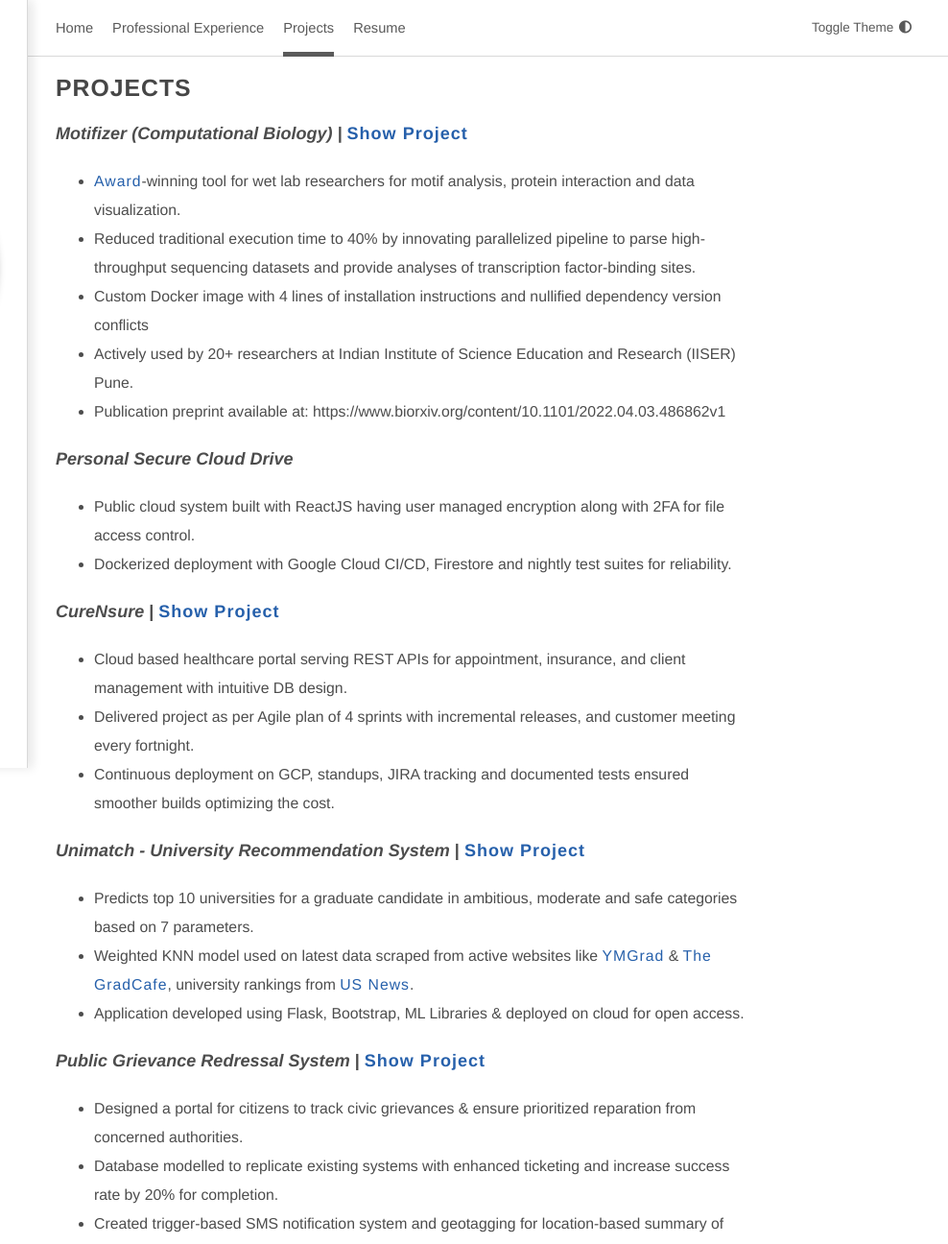
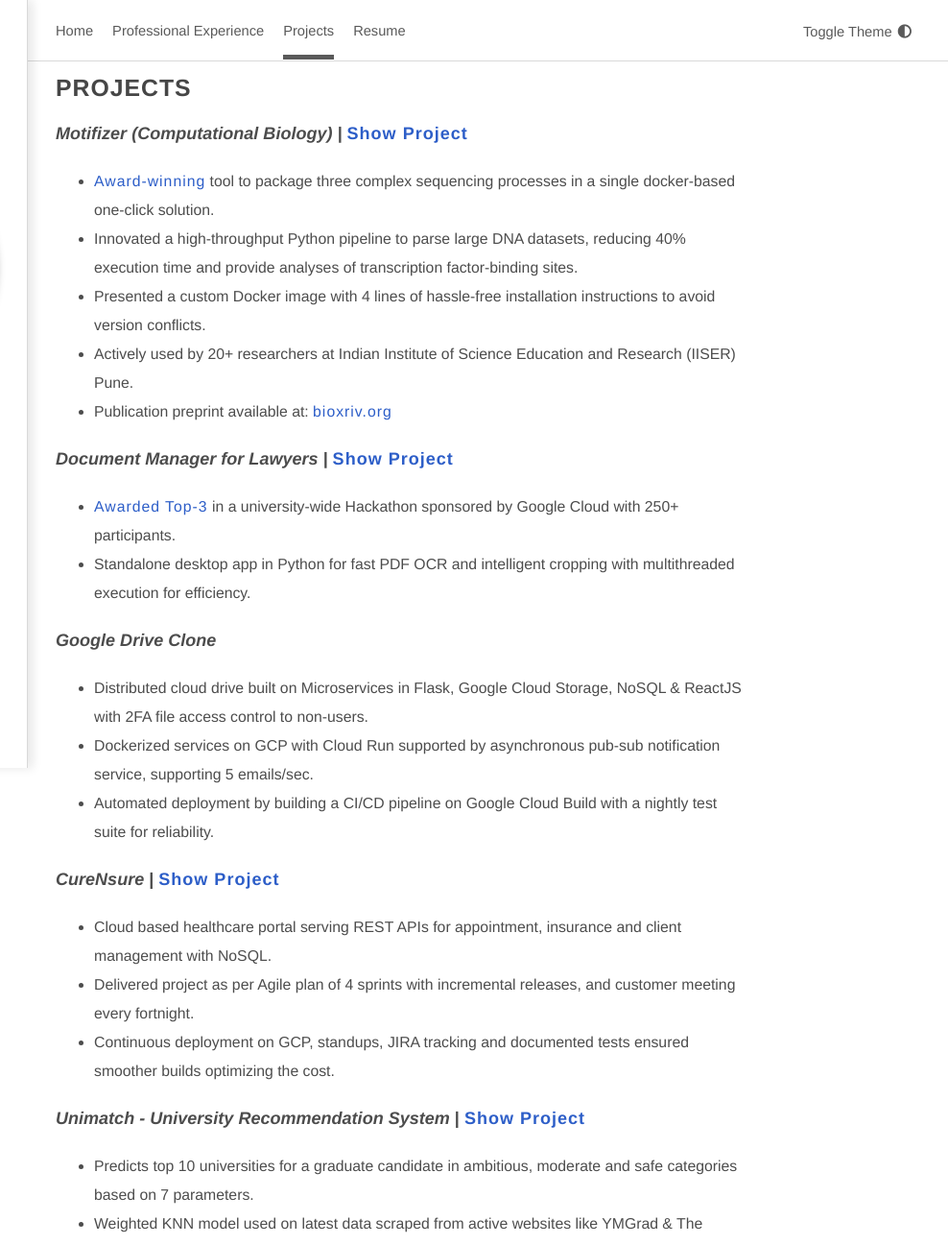
Before and after one commit to pbadhe/pbadhe.github.io, a plain HTML site: page projects/index.html in a window 1280 px wide. Shown: the top 1296 px of the page at 96% size, 292-1280 px from the left. Drawn offline with Linux system fonts and the light colour scheme.

Commit message:
design & content update

```diff
--- a/css/main.css
+++ b/css/main.css
@@ -49,17 +49,14 @@ html[data-theme="dark"] {
   --theme-toggle-hover-text-color: #656464;
   --sidebar-shadow-colour: rgba(231, 227, 227, 0.1);
 }
-.theme-switch {
-  display: inline-block;
-}
 #theme-toggle {
   background-color: transparent;
   border: none;
   color: var(--nav-text-color);
-  font-size: 1.2rem;
+  font-size: 1.3rem;
   font-family: pinghei, pingfang sc, helvetica neue, work sans, hiragino sans gb, sans-serif;
   cursor: pointer;
-  transition: color 1s;
+  transition: color 0.3s;
 }
 
 #theme-toggle:hover {
@@ -216,7 +213,9 @@ header .nav__list a {
   color: var(--nav-text-color);
 }
 header .nav__list a:hover {
-  color: #2660ab;
+  color: var(--nav-text-color);
+  padding-bottom: 22px;
+  box-shadow:inset 0px -5px;
 }
 header .nav__list a.current {
   color: var(--nav-text-color);
@@ -457,12 +456,12 @@ aside {
 .post .post-content a {
   text-decoration: none;
   letter-spacing: 1px;
-  color: #2660ab;
+  color: #2d5ec8;
   overflow-wrap: break-word;
   word-wrap: break-word;
 }
 .post .post-content a:hover {
-  color: #2f69b3;
+  color: #2d5ec8;
 }
 .post .post-content h3 {
   font-size: 2.2rem;
--- a/projects/index.html
+++ b/projects/index.html
@@ -14,35 +14,38 @@ Pranav Badhe
 animated fadeInDown"><div class=post-content><div class=post-title><h3 id="projects">Projects</h3>
 	<p><h4><em><strong>Motifizer (Computational Biology) |&nbsp;</strong></em><a target="_blank" href="https://github.com/abhikbhattacharjee/Motifizer">Show Project</a></h4></p>
 	<ul>
-	<li><a href="https://www.linkedin.com/in/pbadhe/overlay/1635497516917/single-media-viewer/" target="_blank">Award</a>-winning tool for wet lab researchers for motif analysis, protein interaction and data visualization.</li>
-	<li>Reduced traditional execution time to 40% by innovating parallelized pipeline to parse high-throughput sequencing datasets and provide analyses of transcription factor-binding sites.</li>
-	<li>Custom Docker image with 4 lines of installation instructions and nullified dependency version conflicts</li>
+	<li><a href="https://www.linkedin.com/in/pbadhe/overlay/1635497516917/single-media-viewer/" target="_blank">Award-winning</a> tool to package three complex sequencing processes in a single docker-based one-click solution.</li>
+	<li>Innovated a high-throughput Python pipeline to parse large DNA datasets, reducing 40% execution time and provide analyses of transcription factor-binding sites.</li>
+	<li>Presented a custom Docker image with 4 lines of hassle-free installation instructions to avoid version conflicts.</li>
 	<li>Actively used by 20+ researchers at Indian Institute of Science Education and Research (IISER) Pune.</li>
-	<li>Publication preprint available at: https://www.biorxiv.org/content/10.1101/2022.04.03.486862v1</li>
+	<li>Publication preprint available at: <a target="_blank" href="https://www.biorxiv.org/content/10.1101/2022.04.03.486862v1">bioxriv.org</a> </li>
 	</ul>
-	<p><h4><em><strong>Personal Secure Cloud Drive</strong></em></h4></p>
+	<p><h4><em><strong>Document Manager for Lawyers | </strong></em><a target="_blank" href="https://github.com/pbadhe/SplitRight">Show Project</a></h4></p>
 	<ul>
-	<li>Public cloud system built with ReactJS having user managed encryption along with 2FA for file access control.</li>
-	<li>Dockerized deployment with Google Cloud CI/CD, Firestore and nightly test suites for reliability.</li>
+	<li><a target="_blank" href="https://github.com/pbadhe/SplitRight https://www.linkedin.com/posts/sarthak-chawathe_excited-to-announce-that-our-team-secured-activity-7186221580878843904-nDSg">Awarded Top-3</a> in a university-wide Hackathon sponsored by Google Cloud with 250+ participants.</li>
+	<li>Standalone desktop app in Python for fast PDF OCR and intelligent cropping with multithreaded execution for efficiency.</li>
+	</ul>
+	<p><h4><em><strong>Google Drive Clone</strong></em></h4></p>
+	<ul>
+	<li>Distributed cloud drive built on Microservices in Flask, Google Cloud Storage, NoSQL & ReactJS with 2FA file access control to non-users.<li>Dockerized services on GCP with Cloud Run supported by asynchronous pub-sub notification service, supporting 5 emails/sec.</li>
+	<li>Automated deployment by building a CI/CD pipeline on Google Cloud Build with a nightly test suite for reliability.</li>
 	</ul>
 	<p><h4><em><strong>CureNsure</strong></em> | <a target="_blank" href="https://github.com/pbadhe/CureNsure">Show Project</a></h4></p>
 	<ul>
-	<li>Cloud based healthcare portal serving REST APIs for appointment, insurance, and client management with intuitive DB design.</li>
+	<li>Cloud based healthcare portal serving REST APIs for appointment, insurance and client management with NoSQL.</li>
 	<li>Delivered project as per Agile plan of 4 sprints with incremental releases, and customer meeting every fortnight.</li>
 	<li>Continuous deployment on GCP, standups, JIRA tracking and documented tests ensured smoother builds optimizing the cost.</li>
 	</ul>
 	<p><h4><em><strong>Unimatch - University Recommendation System</strong></em> | <a target="_blank" href="https://github.com/pbadhe/University-Recommendation-System">Show Project</a></p></h4>
 	<ul>
 	<li>Predicts top 10 universities for a graduate candidate in ambitious, moderate and safe categories based on 7 parameters.</li>
-	<li>Weighted KNN model used on latest data scraped from active websites like <a target="_blank" href="https://www.ymgrad.com/admits_rejects/">YMGrad</a> & <a target="_blank" href="https://www.thegradcafe.com/">The GradCafe</a>,
-		university rankings from <a target="_blank" href="https://www.usnews.com/best-graduate-schools/top-science-schools/computer-science-rankings">US News</a>.</li>
+	<li>Weighted KNN model used on latest data scraped from active websites like YMGrad & The GradCafe, university rankings from US News.</li>
 	<li>Application developed using Flask, Bootstrap, ML Libraries & deployed on cloud for open access.</li>
 	</ul>
 	<p><h4><em><strong>Public Grievance Redressal System</strong></em>&nbsp;|&nbsp;<a target="_blank" href="https://github.com/pbadhe/Public-Grievance-Redressal-System">Show Project</a></h4></p>
 	<ul>
 	<li>Designed a portal for citizens to track civic grievances &amp; ensure prioritized reparation from concerned authorities.</li>
-	<li>Database modelled to replicate existing systems with enhanced ticketing and increase success rate by 20% for completion.</li>
-	<li>Created trigger-based SMS notification system and geotagging for location-based summary of complaints.</li>
+	<li>Created SMS notification system with database triggers and geotagging for location-based summary of complaints.</li>
 	</ul>
 	<p><h4><em><strong>Video Intelligence and Analytics</strong></em>&nbsp;| Smart India Hackathon '18</h4></p>
 	<ul>
```
Also changed, not shown: index.html (+6 -8 lines), workexperience/index.html (+4 -3 lines).
